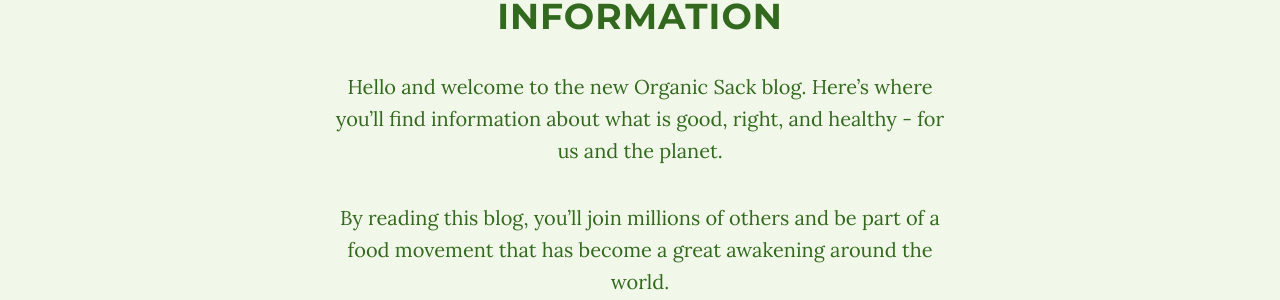
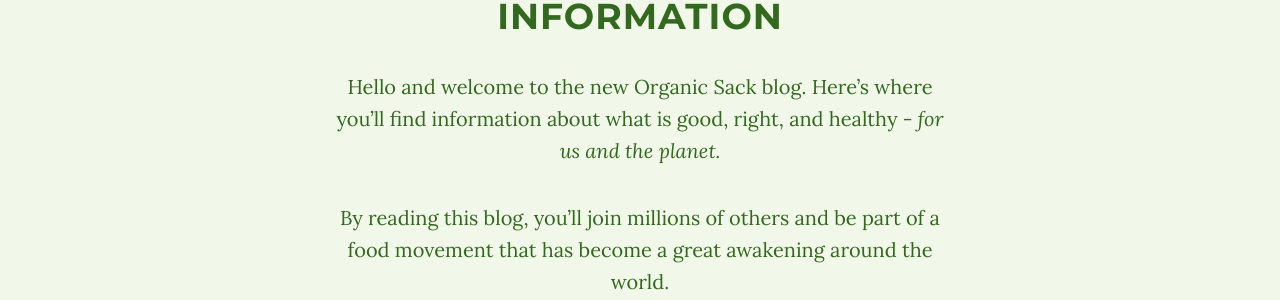
Before and after one commit to JLBoor/OrganicSack, a Jekyll site: the page built from _posts/2015-03-22-a-sack-of-organic-information.md, in a window 1280 px wide and 1124 px high. Shown: the part 293-593 px from the top of the window. Built offline with Jekyll 4.4.1, drawn with Linux system fonts in a browser that asks for light colours; comment, search, counter and statistics services are not loaded.

Commit message:
Formated text

```diff
--- a/_posts/2015-03-22-a-sack-of-organic-information.md
+++ b/_posts/2015-03-22-a-sack-of-organic-information.md
@@ -10,7 +10,7 @@
 
 #A Sack of Organic Information
 
-Hello and welcome to the new Organic Sack blog.  Here’s where you’ll find information about what is good, right, and healthy - for us and the planet.
+Hello and welcome to the new Organic Sack blog.  Here’s where you’ll find information about what is good, right, and healthy - *for us and the planet.*
 
 By reading this blog, you’ll join millions of others and be part of a food movement that has become a great awakening around the world.
 
```
